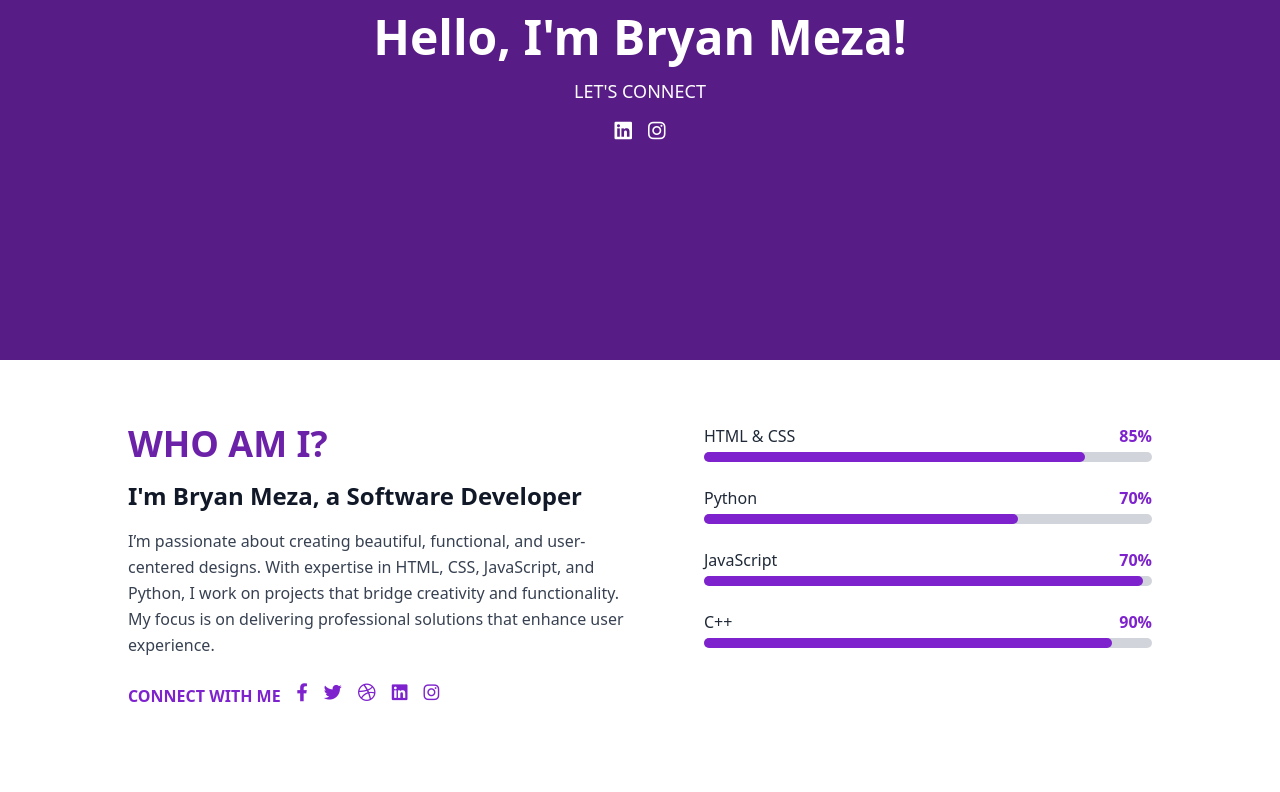
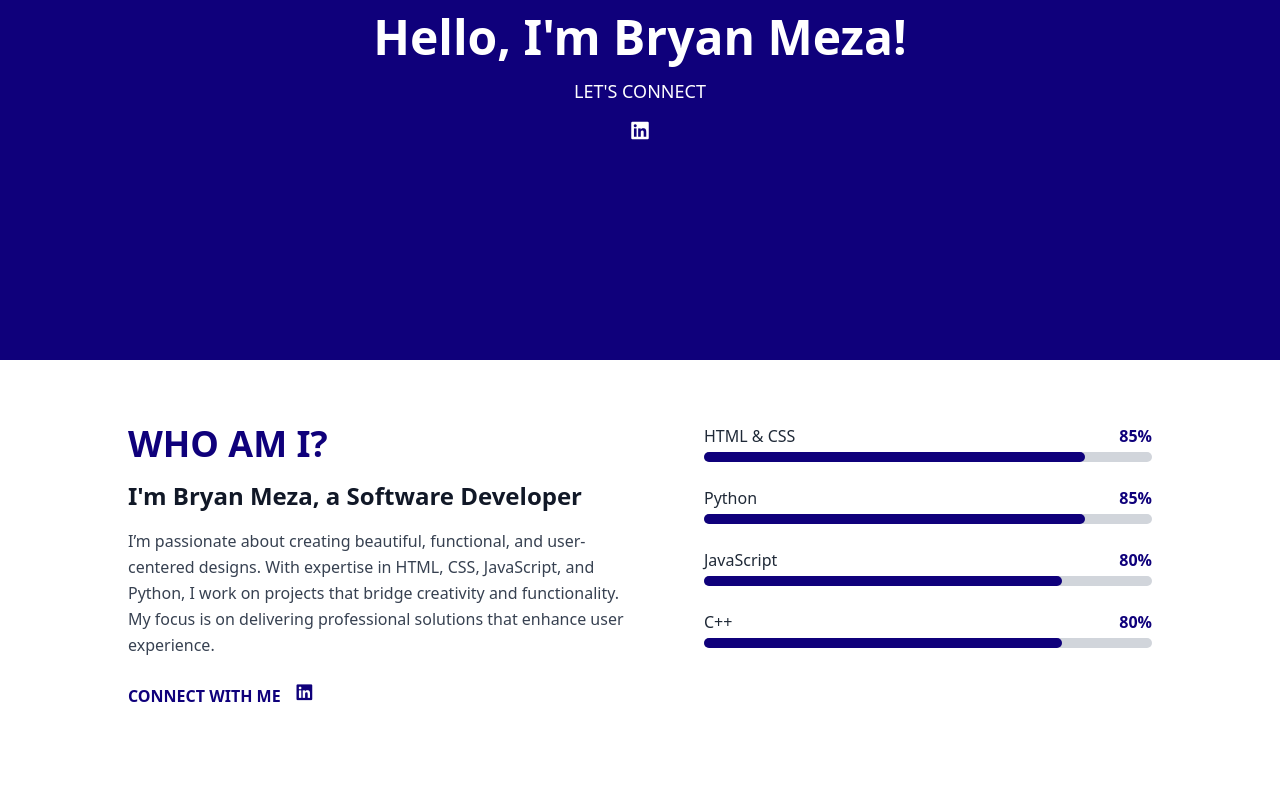
Before and after one commit to Bryan-Meza/portfolio, a website: page index.html in a window 1280 px wide. Shown: the part 508-1300 px from the top of the page. Drawn offline with Linux system fonts and the light colour scheme.

Commit message:
Creation of css file

```diff
--- a/index.html
+++ b/index.html
@@ -5,6 +5,7 @@
     <meta name="viewport" content="width=device-width, initial-scale=1.0" />
     <link href="/src/customNav.css" rel="stylesheet" />
     <link href="/dist/output.css" rel="stylesheet" />
+    <link href="/src/customAttributes.css" rel="stylesheet" />
     <link
       rel="stylesheet"
       href="https://cdnjs.cloudflare.com/ajax/libs/font-awesome/6.0.0-beta3/css/all.min.css"
@@ -100,7 +101,7 @@
     </nav>
     <!-- Centered Hero Section -->
     <div
-      class="intro-section h-screen bg-purple-900 text-white flex flex-col items-center justify-center p-10 space-y-4"
+      class="bgColor intro-section h-screen text-white flex flex-col items-center justify-center p-10 space-y-4"
     >
       <!-- Profile Image -->
       <div
@@ -125,9 +126,6 @@
             class="text-white hover:text-blue-700"
             ><i class="fab fa-linkedin text-xl"></i
           ></a>
-          <a href="#" target="_blank" class="text-white hover:text-red-500"
-            ><i class="fab fa-instagram text-xl"></i
-          ></a>
         </div>
       </div>
     </div>
@@ -138,7 +136,7 @@
     >
       <!-- Left Section: Text Content -->
       <div class="about-text max-w-lg">
-        <h2 class="text-4xl font-bold text-purple-800 mb-4">WHO AM I?</h2>
+        <h2 class="text-4xl font-bold primaryColor mb-4">WHO AM I?</h2>
         <p class="text-2xl font-semibold text-gray-900 mb-4">
           I'm Bryan Meza, a Software Developer
         </p>
@@ -149,33 +147,12 @@
           delivering professional solutions that enhance user experience.
         </p>
         <div class="flex items-center space-x-4">
-          <span class="text-purple-700 font-bold">CONNECT WITH ME</span>
+          <span class="primaryColor font-bold">CONNECT WITH ME</span>
           <a
-            href="#"
+            href="https://linkedin.com/in/bryan-meza"
             target="_blank"
-            class="text-purple-700 hover:text-blue-500"
-            ><i class="fab fa-facebook-f text-lg"></i
-          ></a>
-          <a
-            href="#"
-            target="_blank"
-            class="text-purple-700 hover:text-blue-400"
-            ><i class="fab fa-twitter text-lg"></i
-          ></a>
-          <a
-            href="#"
-            target="_blank"
-            class="text-purple-700 hover:text-pink-500"
-            ><i class="fab fa-dribbble text-lg"></i
-          ></a>
-          <a
-            href="#"
-            target="_blank"
-            class="text-purple-700 hover:text-blue-700"
+            class="primaryColor hover:text-blue-700"
             ><i class="fab fa-linkedin text-lg"></i
-          ></a>
-          <a href="#" target="_blank" class="text-purple-700 hover:text-red-500"
-            ><i class="fab fa-instagram text-lg"></i
           ></a>
         </div>
       </div>
@@ -186,13 +163,10 @@
         <div>
           <div class="flex justify-between mb-1">
             <span class="text-gray-800 font-medium">HTML & CSS</span>
-            <span class="text-purple-700 font-bold">85%</span>
+            <span class="primaryColor font-bold">85%</span>
           </div>
           <div class="w-full bg-gray-300 rounded-full h-2.5">
-            <div
-              class="bg-purple-700 h-2.5 rounded-full"
-              style="width: 85%"
-            ></div>
+            <div class="bgColor h-2.5 rounded-full" style="width: 85%"></div>
           </div>
         </div>
 
@@ -200,13 +174,10 @@
         <div>
           <div class="flex justify-between mb-1">
             <span class="text-gray-800 font-medium">Python</span>
-            <span class="text-purple-700 font-bold">70%</span>
+            <span class="primaryColor font-bold">85%</span>
           </div>
           <div class="w-full bg-gray-300 rounded-full h-2.5">
-            <div
-              class="bg-purple-700 h-2.5 rounded-full"
-              style="width: 70%"
-            ></div>
+            <div class="bgColor h-2.5 rounded-full" style="width: 85%"></div>
           </div>
         </div>
 
@@ -214,13 +185,10 @@
         <div>
           <div class="flex justify-between mb-1">
             <span class="text-gray-800 font-medium">JavaScript</span>
-            <span class="text-purple-700 font-bold">70%</span>
+            <span class="primaryColor font-bold">80%</span>
           </div>
           <div class="w-full bg-gray-300 rounded-full h-2.5">
-            <div
-              class="bg-purple-700 h-2.5 rounded-full"
-              style="width: 98%"
-            ></div>
+            <div class="bgColor h-2.5 rounded-full" style="width: 80%"></div>
           </div>
         </div>
 
@@ -228,13 +196,10 @@
         <div>
           <div class="flex justify-between mb-1">
             <span class="text-gray-800 font-medium">C++</span>
-            <span class="text-purple-700 font-bold">90%</span>
+            <span class="primaryColor font-bold">80%</span>
           </div>
           <div class="w-full bg-gray-300 rounded-full h-2.5">
-            <div
-              class="bg-purple-700 h-2.5 rounded-full"
-              style="width: 91%"
-            ></div>
+            <div class="bgColor h-2.5 rounded-full" style="width: 80%"></div>
           </div>
         </div>
       </div>
--- /dev/null
+++ b/src/customAttributes.css
@@ -0,0 +1,7 @@
+.bgColor{
+    background-color: #0F007B;
+}
+
+.primaryColor{
+    color: #0F007B;
+}
```
